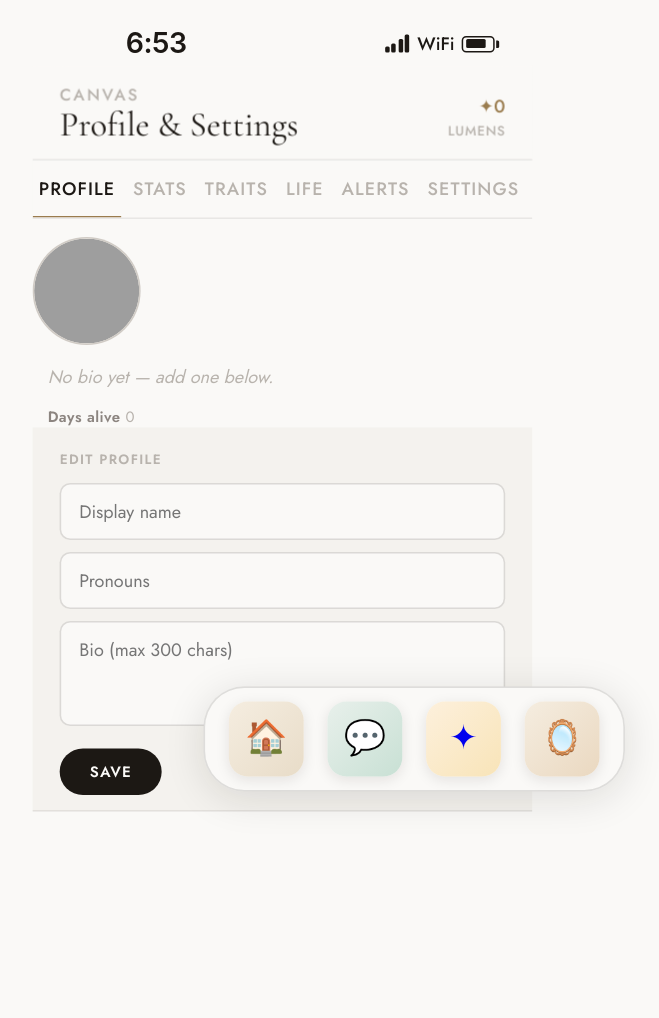
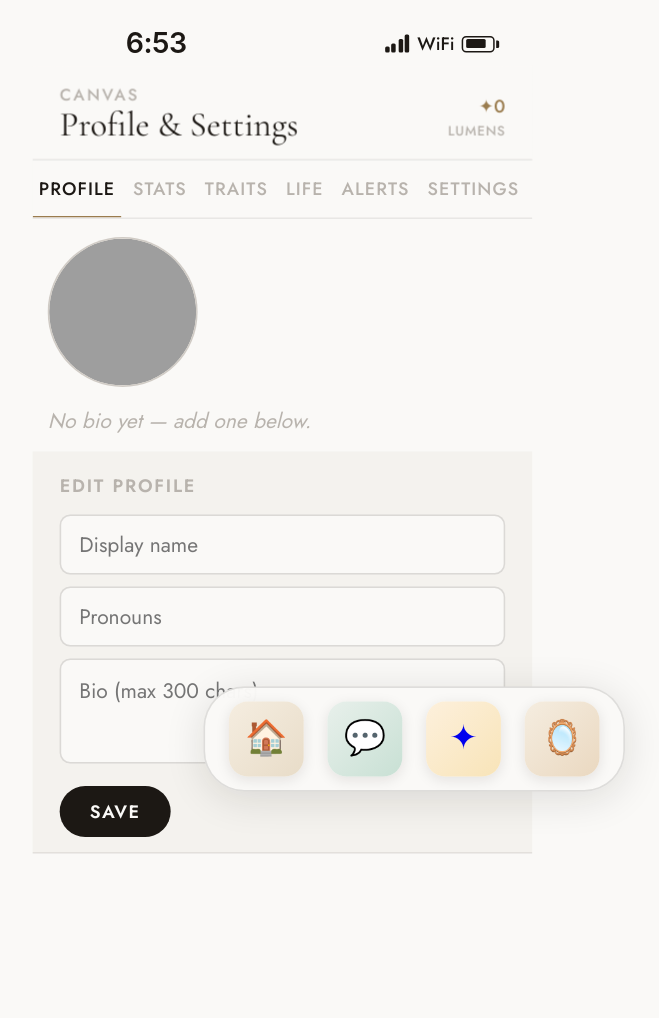
Before and after one commit to Kiralette/slhud, a FastAPI app: template app/templates/apps/canvas.html in a window 1280 px wide. Shown: the whole page, without its empty margins (357-1016 px from the left). Before the commit the page ends 812 px from the top, so only its background shows below. Run offline with FastAPI, Linux system fonts and the light colour scheme; the template is opened without the code that fills it, so the values that code supplies are empty; grey boxes are pictures that could not be loaded.

Commit message:
Canvas: profile pic padding, days alive removed from profile page, padding on meta row, all font sizes under profile up by 2

```diff
--- a/app/templates/apps/canvas.html
+++ b/app/templates/apps/canvas.html
@@ -9,12 +9,12 @@
     border-bottom: 0.5px solid var(--border);
   }
   .profile-avatar {
-    width: 72px; height: 72px; border-radius: 50%;
+    width: 100px; height: 100px; border-radius: 50%;
     background: var(--bg3); display: flex;
     align-items: center; justify-content: center;
     font-size: 22px; margin-top: 12px; margin-bottom: 12px;
     border: 0.5px solid var(--border2);
-    overflow: hidden;
+    overflow: hidden; margin-left: 10px;
   }
   .profile-avatar img {
     width: 100%; height: 100%; object-fit: cover; border-radius: 50%;
@@ -22,20 +22,20 @@
   .profile-avatar .avatar-fallback { display: flex; align-items: center; justify-content: center; width: 100%; height: 100%; }
   .profile-name {
     font-family: var(--font-head);
-    font-size: 26px; font-weight: 400; color: var(--ink);
+    font-size: 28px; font-weight: 400; color: var(--ink);
     margin-bottom: 2px; line-height: 1.1; padding-left: 10px;
   }
-  .profile-pronouns { font-size: 11px; color: var(--ink4); margin-bottom: 8px; padding-left: 10px; }
+  .profile-pronouns { font-size: 13px; color: var(--ink4); margin-bottom: 8px; padding-left: 10px; }
   .profile-bio {
-    font-size: 12px; color: var(--ink2); line-height: 1.7;
+    font-size: 14px; color: var(--ink2); line-height: 1.7;
     margin-bottom: 10px; padding-left: 10px;
   }
-  .profile-bio-empty { font-size: 12px; color: var(--ink4); font-style: italic; margin-bottom: 10px; padding-left: 10px; }
+  .profile-bio-empty { font-size: 14px; color: var(--ink4); font-style: italic; margin-bottom: 10px; padding-left: 10px; }
   .profile-meta-row {
     display: flex; gap: 14px; flex-wrap: wrap;
   }
   .profile-meta-item {
-    font-size: 10px; color: var(--ink4); letter-spacing: 0.03em; padding-left: 10px;
+    font-size: 12px; color: var(--ink4); letter-spacing: 0.03em; padding-left: 10px; padding-bottom: 10px;
   }
   .profile-meta-item strong { color: var(--ink3); }
 
@@ -50,7 +50,7 @@
     border: 0.5px solid var(--border2);
     border-radius: var(--radius-sm);
     padding: 9px 12px; font-family: var(--font);
-    font-size: 12px; color: var(--ink); outline: none;
+    font-size: 14px; color: var(--ink); outline: none;
     margin-bottom: 8px;
   }
   .edit-textarea {
@@ -58,14 +58,14 @@
     border: 0.5px solid var(--border2);
     border-radius: var(--radius-sm);
     padding: 9px 12px; font-family: var(--font);
-    font-size: 12px; color: var(--ink); outline: none;
+    font-size: 14px; color: var(--ink); outline: none;
     resize: none; min-height: 70px; line-height: 1.6;
     margin-bottom: 8px;
   }
   .edit-save {
     background: var(--ink); color: var(--bg);
     border: none; border-radius: 99px; padding: 8px 20px;
-    font-size: 10px; font-weight: 600;
+    font-size: 12px; font-weight: 600;
     letter-spacing: 0.08em; text-transform: uppercase;
     cursor: pointer; font-family: var(--font);
   }
@@ -331,12 +331,11 @@
     <div class="profile-meta-row">
       {% if profile.age_group %}<div class="profile-meta-item"><strong>Age</strong> {{ profile.age_group }}</div>{% endif %}
       {% if profile.gender_expression %}<div class="profile-meta-item"><strong>Expression</strong> {{ profile.gender_expression|title }}</div>{% endif %}
-      <div class="profile-meta-item"><strong>Days alive</strong> {{ stats.days_alive or 0 }}</div>
     </div>
   </div>
 
   <div class="edit-form">
-    <div style="font-size:9px;font-weight:600;letter-spacing:.1em;text-transform:uppercase;color:var(--ink4);margin-bottom:10px;">Edit Profile</div>
+    <div style="font-size:12px;font-weight:600;letter-spacing:.1em;text-transform:uppercase;color:var(--ink4);margin-bottom:10px;">Edit Profile</div>
     <input class="edit-input" type="text" id="edit-name" placeholder="Display name" value="{{ player.display_name }}" maxlength="40" />
     <input class="edit-input" type="text" id="edit-pronouns" placeholder="Pronouns" value="{{ profile.pronouns or '' }}" maxlength="30" />
     <textarea class="edit-textarea" id="edit-bio" placeholder="Bio (max 300 chars)" maxlength="300">{{ profile.bio or '' }}</textarea>
```
